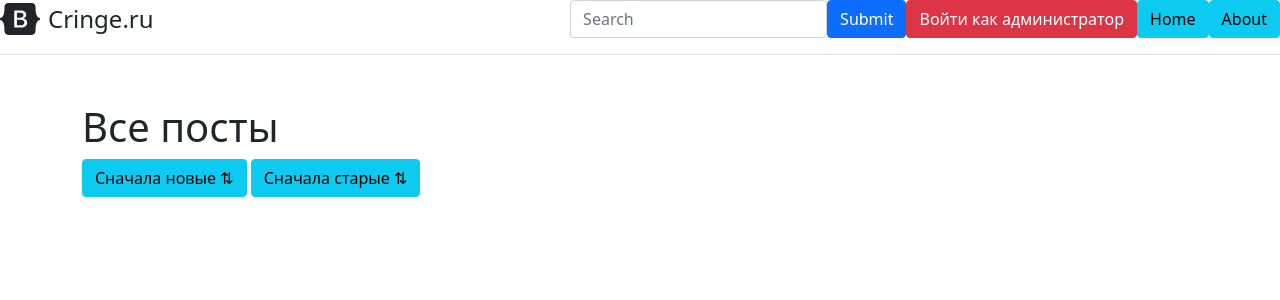
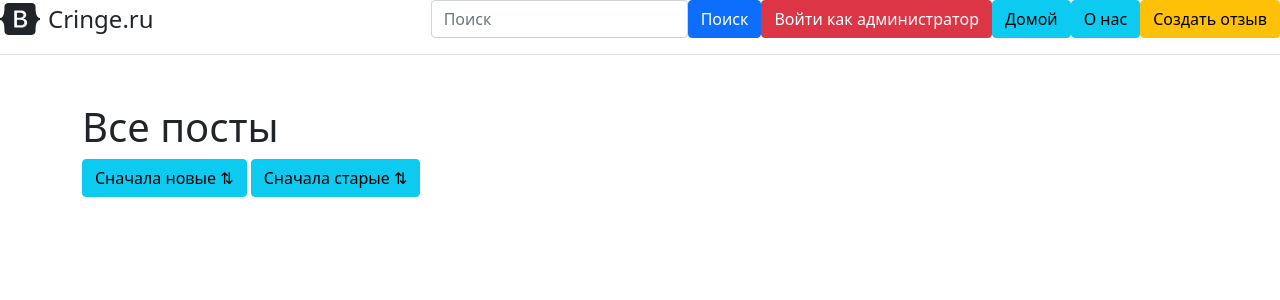
Before and after one commit to KrechkoVsevolod201/WebProg, a Flask app: page /home in a window 1280 px wide. Shown: the top 300 px of the page. Run offline with Flask 2, Linux system fonts and the light colour scheme; data that the repository does not hold is empty.

Commit message:
Частичный успех достигнут

```diff
--- a/main.py
+++ b/main.py
@@ -33,7 +33,8 @@ def null_page():
 
 @app.route('/home')
 def home():
-    return render_template("home.html")
+    book = Book.query.all()
+    return render_template("home.html", book=book)
 
 
 @app.route('/posts')
@@ -62,7 +63,7 @@ def about():
     return render_template("about.html")
 
 
-@app.route('/create_pasta', methods=['POST', 'GET'])
+@app.route('/create_post', methods=['POST', 'GET'])
 def create_pasta():
     if request.method == "POST":
         book_name = request.form['book_name']
--- a/templates/base.html
+++ b/templates/base.html
@@ -20,13 +20,14 @@
       <nav class="d-inline-flex mt-2 mt-md-0 ms-md-auto">
           <p></p><form class="navbar-form nav" method="GET">
         <div class="form-group">
-            <input type="text" class="form-control" placeholder="Search" name="q" value="{{ request.args.get('q', '') }}">
+            <input type="text" class="form-control" placeholder="Поиск" name="q" value="{{ request.args.get('q', '') }}">
         </div>
-        <button type="submit" class="btn btn-primary">Submit</button>
+        <button type="submit" class="btn btn-primary">Поиск</button>
     </form>
           <a class="btn btn-danger" href="/admin">Войти как администратор</a>
-        <a class="btn btn-info" href="/home">Home</a>
-        <a class="btn btn-info" href="/about">About</a>
+        <a class="btn btn-info" href="/home">Домой</a>
+        <a class="btn btn-info" href="/about">О нас</a>
+          <a class="btn btn-warning" href="/create_post">Создать отзыв</a>
 
       </nav>
     </div>
--- a/templates/create-comment.html
+++ b/templates/create-comment.html
@@ -8,9 +8,9 @@
 <main class="form-signin">
     <div class="container mt-5">
         <form method="post">
-            <textarea name="book_name" id="book_name" class="form-control" placeholder="Текст комментария"></textarea><br>
-            <textarea name="author_name" id="author_name" class="form-control" placeholder="Текст комментария"></textarea><br>
-            <textarea name="comment_rate" id="comment_rate" class="form-control" placeholder="Текст комментария"></textarea><br>
+            <textarea name="book_name" id="book_name" class="form-control" placeholder="Название книги"></textarea><br>
+            <textarea name="author_name" id="author_name" class="form-control" placeholder="Имя автора"></textarea><br>
+            <textarea name="comment_rate" id="comment_rate" class="form-control" placeholder="Оценка книги от 1 до 5"></textarea><br>
             <textarea name="text" id="text" class="form-control" placeholder="Текст комментария"></textarea><br>
             <input type="submit" class="btn btn-success" value="Создать комментарий">
         </form>
--- a/templates/home.html
+++ b/templates/home.html
@@ -9,5 +9,12 @@
     <h1>Все посты</h1>
     <a class="btn btn-info" href="/home">Сначала новые ⇅</a>
     <a class="btn btn-info" href="/home_old">Сначала старые ⇅</a>
+    <p></p>
+        {% for book in book %}
+    <div class="alert alert-info">
+        <h2>{{ book.book_name }}</h2>
+        <a href="/posts/{{ book.id }}" class="btn btn-warning">Детальнее</a>
+    </div>
+    {% endfor %}
 </div>
 {% endblock %}
```
